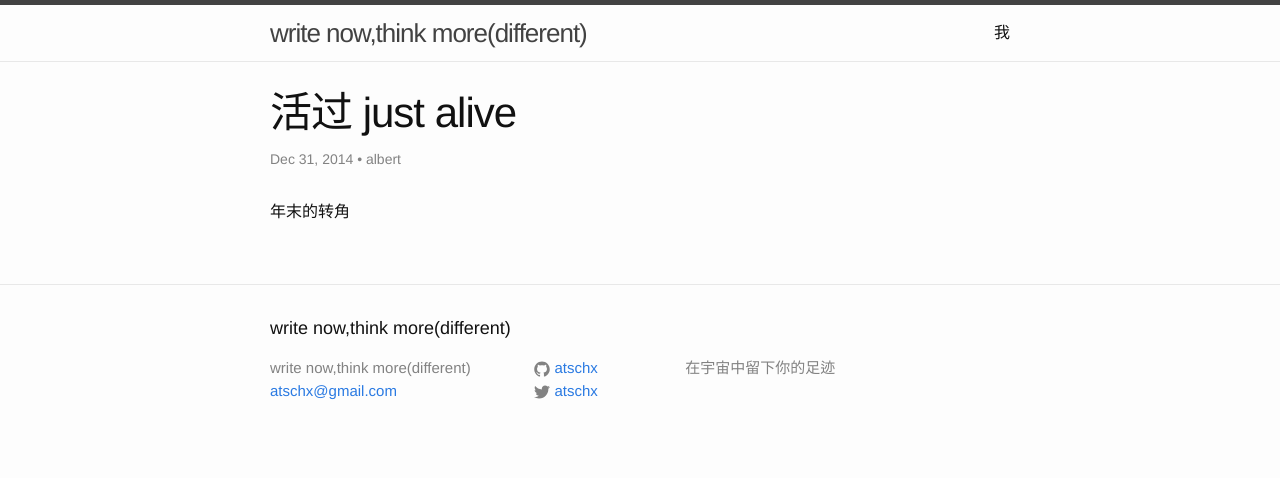
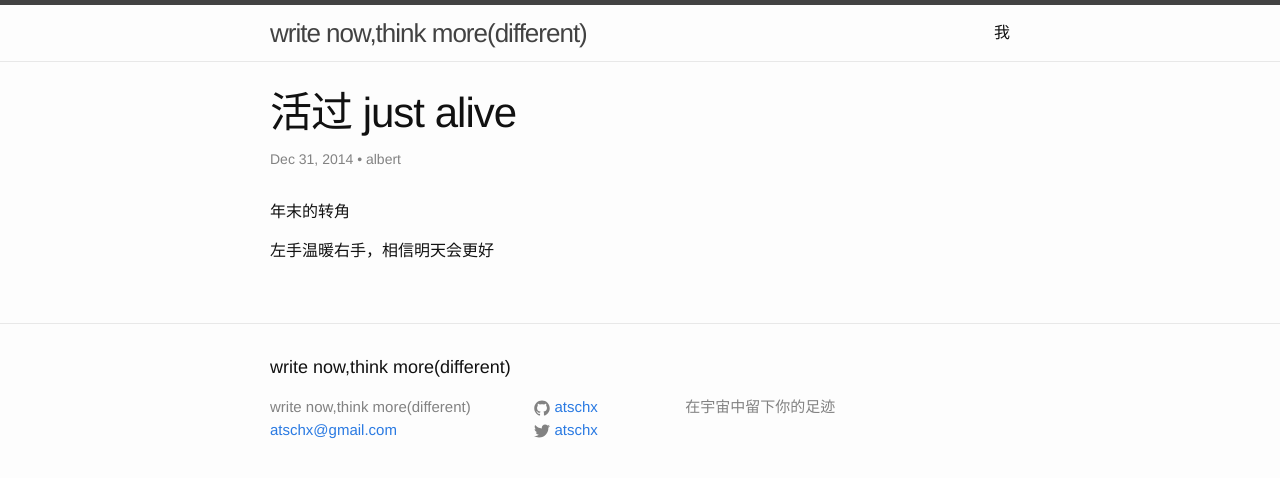
Before and after one commit to atschx/atschx.github.io, a Jekyll site: the page built from _posts/2014-12-31-just-alive.markdown, in a window 1280 px wide. Shown: the top 478 px of the page. Built offline with Jekyll 4.4.1, drawn with Linux system fonts in a browser that asks for light colours; comment, search, counter and statistics services are not loaded.

Commit message:
博客迁移

```diff
--- a/_posts/2014-12-31-just-alive.markdown
+++ b/_posts/2014-12-31-just-alive.markdown
@@ -7,3 +7,5 @@ categories: life
 ---
 
 年末的转角
+
+左手温暖右手，相信明天会更好
```
